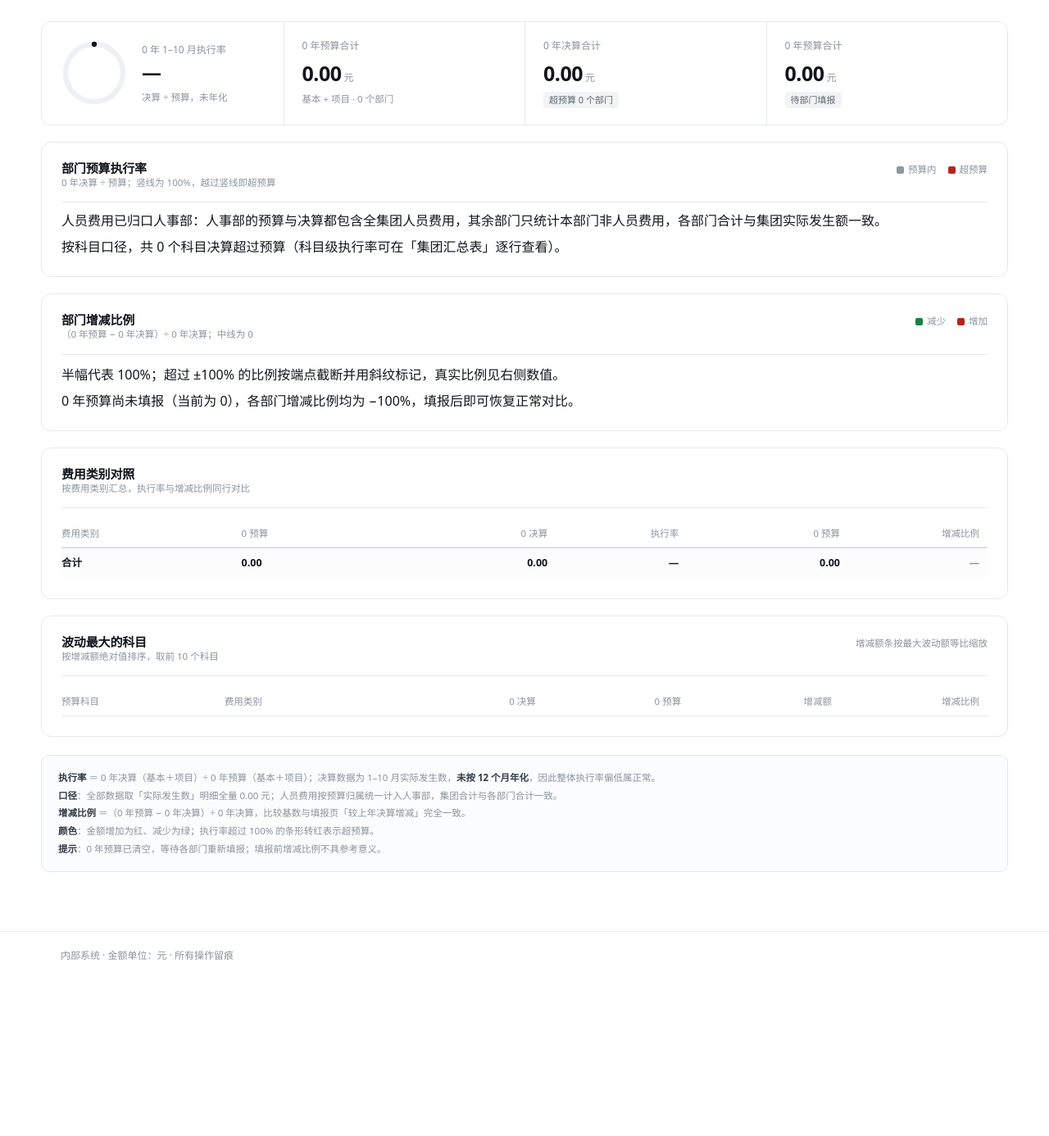
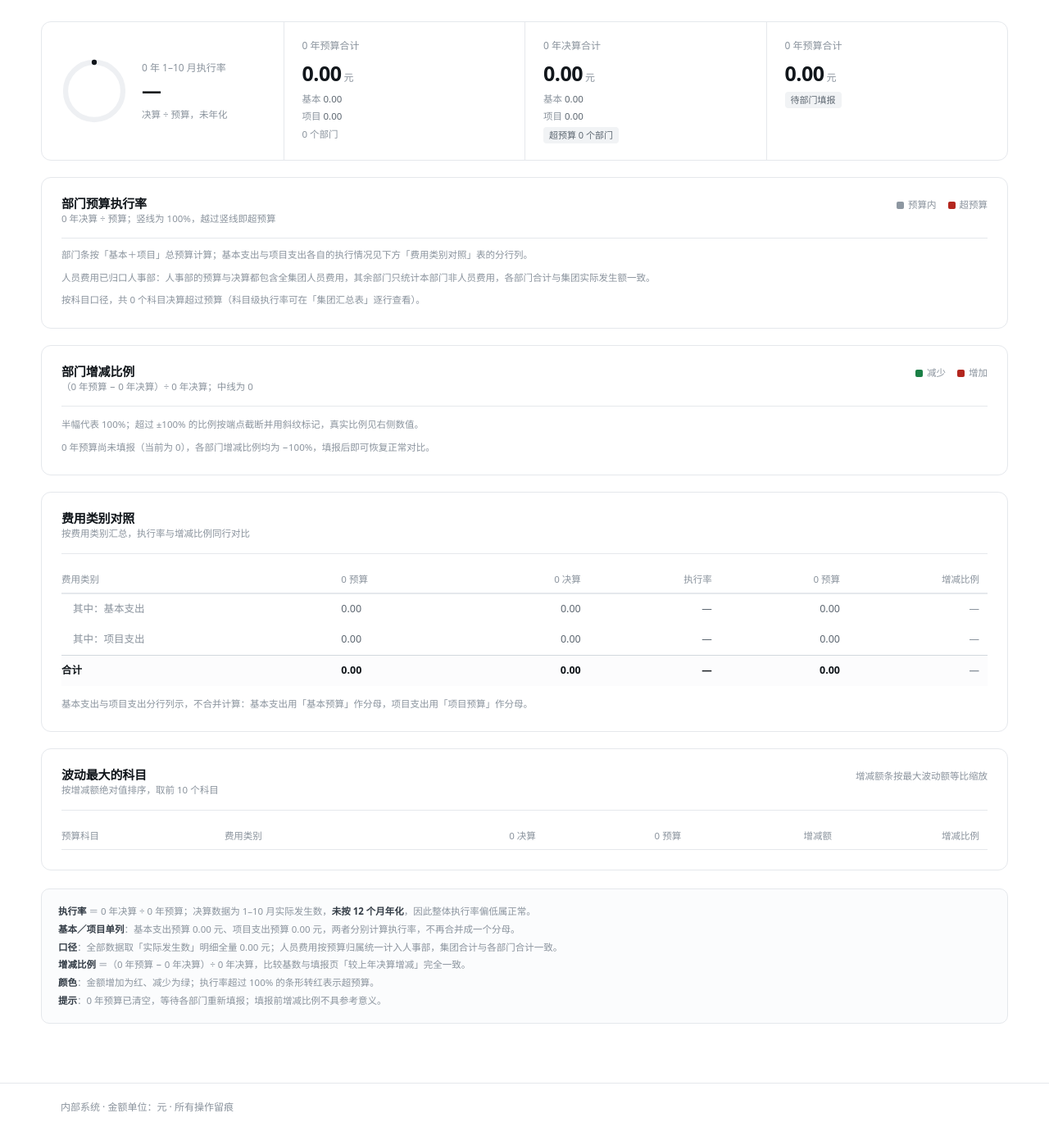
Before and after one commit to 1608492399-byte/groupbudget, an ASP.NET Core app: template Views/Analytics/Index.cshtml in a window 1280 px wide. Shown: the part 228-1614 px from the top of the page at 82% size. Before the commit the page ends 1399 px from the top, so only its background shows below. Run offline with ASP.NET Core 8, Linux system fonts and the light colour scheme; the template is opened without the code that fills it, so the values that code supplies are empty; some libraries are stand-ins or nearby versions.

Commit message:
分析页：总裁办不进图表、项目预算单列；Postgres 建表与连接串解析修正；登录失败留日志
- 本年预算为 0 的部门不进部门图，仅在汇总表列示，决算仍计入集团
- KPI 与费用类别表把基本/项目拆两行，项目决算未归集时标 * 并留 —
- Postgres 分支改用 CreateTables，绕开宿主库自带表导致的空库误判（AspNetRoles 42P01）
- 连接串解析改为手写，密码含 # ? / 不再被截断
- 登录失败记录邮箱与结果，便于排查

```diff
--- a/Areas/Identity/Pages/Account/Login.cshtml.cs
+++ b/Areas/Identity/Pages/Account/Login.cshtml.cs
@@ -81,6 +81,7 @@ public class LoginModel : PageModel
         }
 
         ModelState.AddModelError(string.Empty, "邮箱或密码不正确，请重新输入。");
+        _logger.LogWarning("登录失败：{Email}，结果 {Result}", Input.Email, result.ToString());
         return Page();
     }
 }
--- a/Views/Analytics/Index.cshtml
+++ b/Views/Analytics/Index.cshtml
@@ -80,14 +80,20 @@
             <div class="kpi">
                 <div class="k">@batch.BaselineYear 年预算合计</div>
                 <div class="v">@money(Model.BudgetTotal)<small>元</small></div>
-                <div class="note">基本 + 项目 · @Model.Departments.Count 个部门</div>
+                <div class="note">
+                    <span class="line">基本 <b>@money(Model.BasicBudget)</b></span>
+                    <span class="line">项目 <b>@money(Model.ProjectBudget)</b></span>
+                    <span class="line">@(Model.Departments.Count + Model.ChartExcludedDepartments.Count) 个部门</span>
+                </div>
             </div>
 
             <div class="kpi">
                 <div class="k">@batch.BaselineYear 年决算合计</div>
                 <div class="v">@money(Model.ActualTotal)<small>元</small></div>
                 <div class="note">
-                    <span class="tag @(Model.OverBudgetDepartments > 0 ? "tag-warn" : "tag-flat")">超预算 @Model.OverBudgetDepartments 个部门</span>
+                    <span class="line">基本 <b>@money(Model.BasicActual)</b></span>
+                    <span class="line">项目 <b>@(Model.ProjectActualPending ? "待归集" : money(Model.ProjectActual))</b></span>
+                    <span class="line"><span class="tag @(Model.OverBudgetDepartments > 0 ? "tag-warn" : "tag-flat")">超预算 @Model.OverBudgetDepartments 个部门</span></span>
                 </div>
             </div>
 
@@ -141,12 +147,16 @@
                 }
             </div>
 
-            @if (Model.NoBudgetDepartments > 0)
+            @if (Model.ChartExcludedDepartments.Count > 0)
             {
                 <div class="hint" style="margin-top:12px">
-                    有 @Model.NoBudgetDepartments 个部门本年预算为 0，执行率无法计算（显示「—」），其决算仍计入部门合计。
+                    @(string.Join("、", Model.ChartExcludedDepartments.Select(e => e.Name)))本年预算为 0，执行率没有分母，
+                    未计入图表，仅在「集团汇总表」明细中列示；该部门决算仍计入集团合计。
                 </div>
             }
+            <div class="hint" style="margin-top:8px">
+                部门条按「基本＋项目」总预算计算；基本支出与项目支出各自的执行情况见下方「费用类别对照」表的分行列。
+            </div>
             <div class="hint" style="margin-top:8px">
                 人员费用已归口人事部：人事部的预算与决算都包含全集团人员费用，其余部门只统计本部门非人员费用，各部门合计与集团实际发生额一致。
             </div>
@@ -251,6 +261,22 @@
                     }
                 </tbody>
                 <tfoot>
+                    <tr class="scope-row">
+                        <td>其中：基本支出</td>
+                        <td>@money(Model.BasicBudget)</td>
+                        <td>@money(Model.BasicActual)</td>
+                        <td>@pct(Model.BasicExecRate)</td>
+                        <td>@money(Model.BasicPlan)</td>
+                        <td class="@changeClass(Model.BasicChangeRate)">@pctSigned(Model.BasicChangeRate)</td>
+                    </tr>
+                    <tr class="scope-row">
+                        <td>其中：项目支出</td>
+                        <td>@money(Model.ProjectBudget)</td>
+                        <td>@(Model.ProjectActualPending ? "0.00 *" : money(Model.ProjectActual))</td>
+                        <td>@(Model.ProjectActualPending ? "—" : pct(Model.ProjectExecRate))</td>
+                        <td>@money(Model.ProjectPlan)</td>
+                        <td class="@changeClass(Model.ProjectChangeRate)">@(Model.ProjectActualPending ? "—" : pctSigned(Model.ProjectChangeRate))</td>
+                    </tr>
                     <tr>
                         <td>合计</td>
                         <td>@money(Model.BudgetTotal)</td>
@@ -262,6 +288,13 @@
                 </tfoot>
             </table>
             <div class="scroll-hint">表格较宽，可左右滑动查看完整列</div>
+            </div>
+            <div class="hint" style="margin-top:12px">
+                基本支出与项目支出分行列示，不合并计算：基本支出用「基本预算」作分母，项目支出用「项目预算」作分母。
+                @if (Model.ProjectActualPending)
+                {
+                    <text>当前决算明细尚未按项目归集（全部标记为「基本支出」），带 * 的 0.00 表示未归集而非未支出，因此项目执行率与增减比例留空；基本支出决算含这部分实际发生额，执行率会偏高。</text>
+                }
             </div>
         </section>
 
@@ -314,8 +347,9 @@
         </section>
 
         <div class="viz-foot">
-            <div><b>执行率</b> ＝ @batch.BaselineYear 年决算（基本＋项目）÷ @batch.BaselineYear 年预算（基本＋项目）；决算数据为 1–10 月实际发生数，<b>未按 12 个月年化</b>，因此整体执行率偏低属正常。</div>
-            <div><b>口径</b>：全部数据取「实际发生数」明细全量 @money(Model.ActualTotal) 元；人员费用按预算归属统一计入人事部，集团合计与各部门合计一致。</div>
+            <div><b>执行率</b> ＝ @batch.BaselineYear 年决算 ÷ @batch.BaselineYear 年预算；决算数据为 1–10 月实际发生数，<b>未按 12 个月年化</b>，因此整体执行率偏低属正常。</div>
+            <div><b>基本／项目单列</b>：基本支出预算 @money(Model.BasicBudget) 元、项目支出预算 @money(Model.ProjectBudget) 元，两者分别计算执行率，不再合并成一个分母。</div>
+            <div><b>口径</b>：全部数据取「实际发生数」明细全量 @money(Model.ActualTotal) 元；人员费用按预算归属统一计入人事部，集团合计与各部门合计一致。@if (Model.ChartExcludedDepartments.Count > 0) { <text>@(string.Join("、", Model.ChartExcludedDepartments.Select(e => e.Name)))本年预算为 0，不进图表（执行率无分母），只在汇总表明细列示。</text> }</div>
             <div><b>增减比例</b> ＝（@batch.PlanYear 年预算 − @batch.BaselineYear 年决算）÷ @batch.BaselineYear 年决算，比较基数与填报页「较上年决算增减」完全一致。</div>
             <div><b>颜色</b>：金额增加为红、减少为绿；执行率超过 100% 的条形转红表示超预算。</div>
             <div><b>提示</b>：@batch.PlanYear 年预算已清空，等待各部门重新填报；填报前增减比例不具参考意义。</div>
--- a/wwwroot/css/viz.css
+++ b/wwwroot/css/viz.css
@@ -165,6 +165,21 @@
   font-size: 11.5px;
   line-height: 1.6;
   color: var(--ink-4);
+}
+
+/* KPI 内的分项（基本／项目）各占一行，避免被当成一个合计数字读 */
+.kpi .note .line {
+  display: block;
+}
+
+.kpi .note .line + .line {
+  margin-top: 3px;
+}
+
+.kpi .note .line b {
+  font-weight: 500;
+  color: var(--ink-3);
+  font-variant-numeric: tabular-nums;
 }
 
 .kpi-ring {
@@ -483,6 +498,30 @@
   background: #fcfcfd;
 }
 
+/* 「其中：基本支出／项目支出」分项行：弱化重量，与合计行区分 */
+.viz-table tfoot tr.scope-row td {
+  border-top: 0;
+  font-weight: 400;
+  color: var(--ink-3);
+  background: #fff;
+}
+
+.viz-table tfoot tr.scope-row:first-child td {
+  border-top: 1px solid var(--line);
+}
+
+.viz-table tfoot tr.scope-row td:first-child {
+  color: var(--ink-4);
+  padding-left: 14px;
+}
+
+/* 卡片正文里的说明文字（不只出现在卡片头部） */
+.viz-card .hint {
+  font-size: 11.5px;
+  line-height: 1.7;
+  color: var(--ink-4);
+}
+
 .viz-table .cell-bar {
   display: flex;
   align-items: center;
```
Also changed, not shown: Controllers/AnalyticsController.cs (+23 -4 lines), Data/SeedData.cs (+37 -1 lines), Program.cs (+36 -8 lines), ViewModels/ExecutionAnalysisViewModel.cs (+33 -0 lines).
